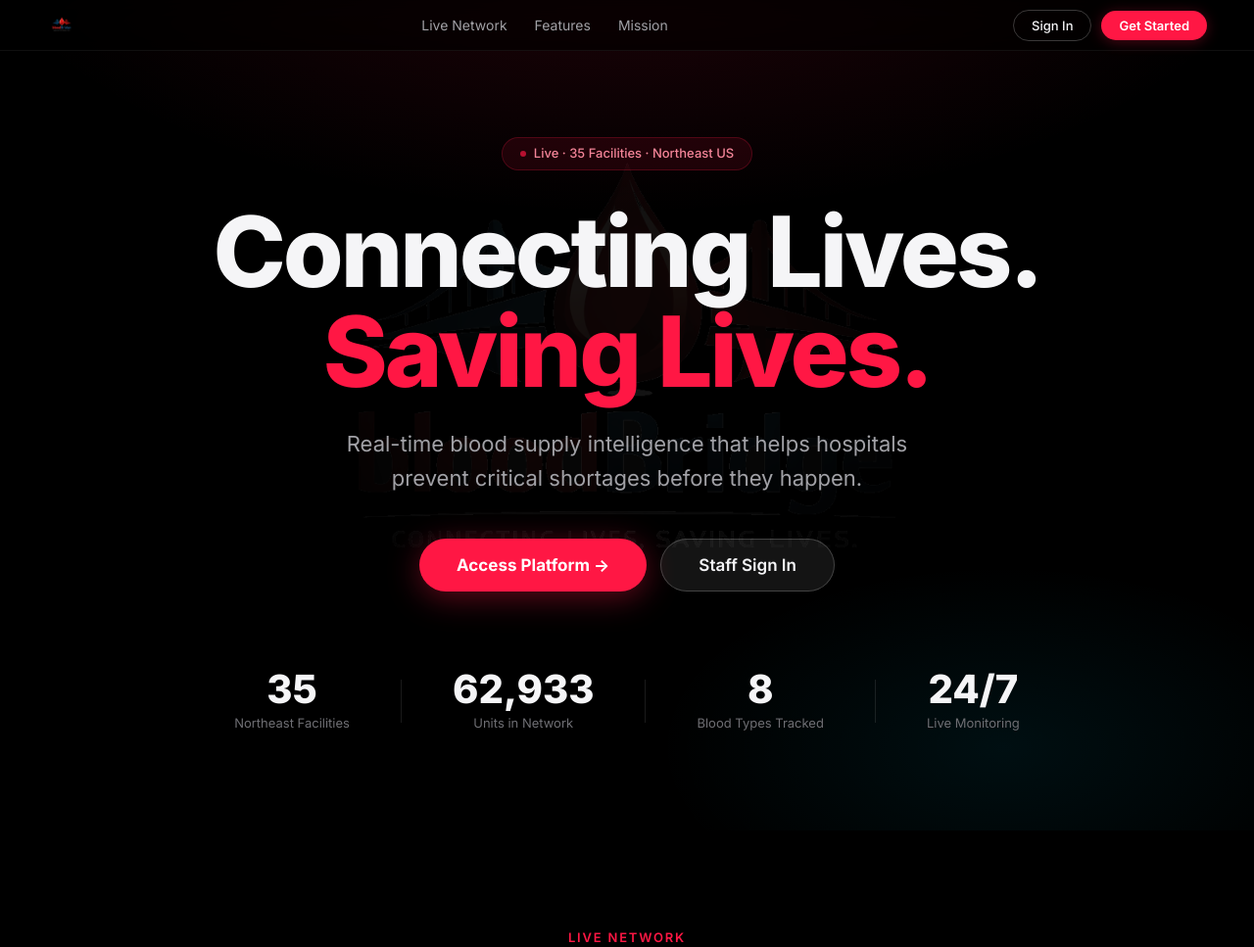
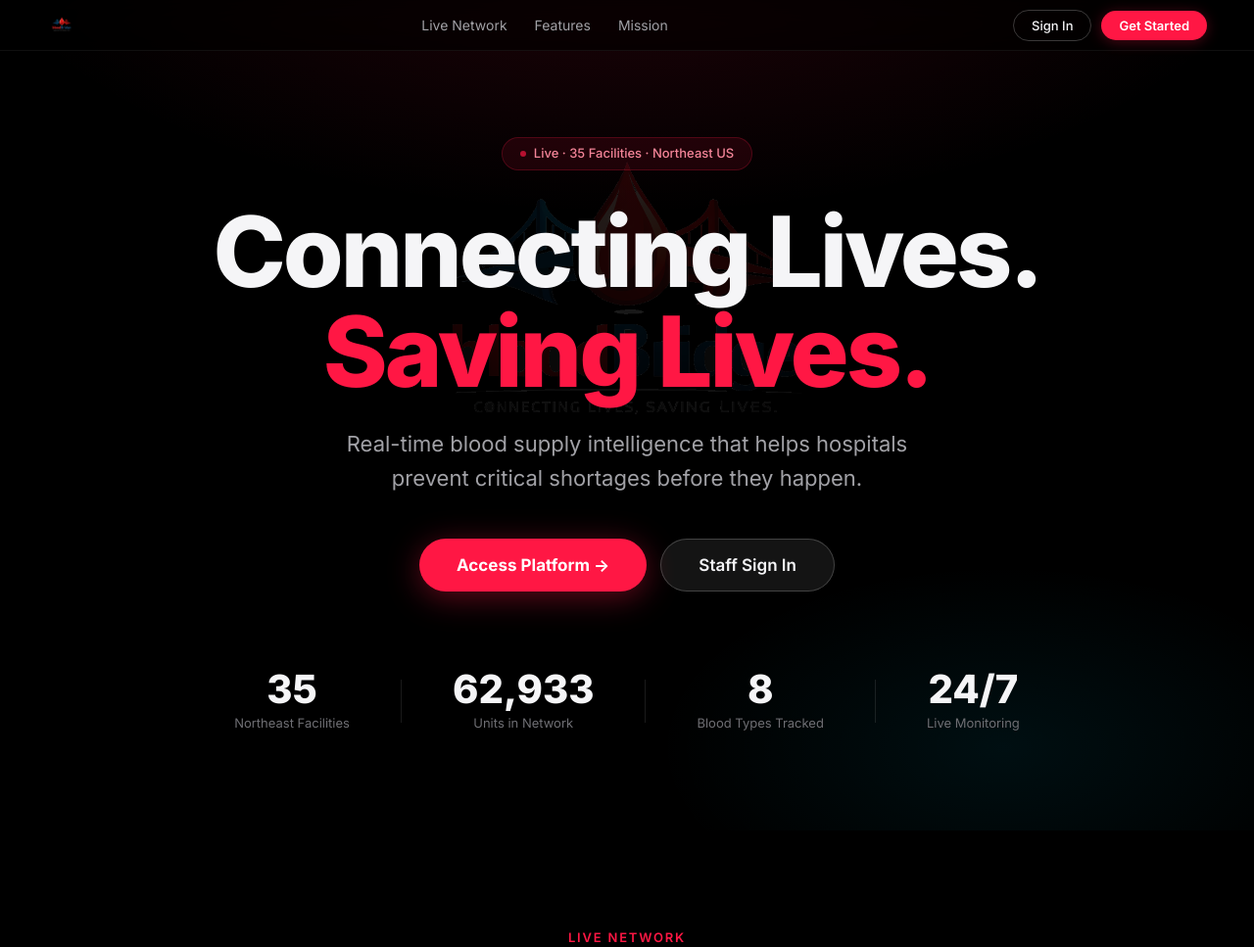
Before and after one commit to aashwikagupta/bloodBridge--GreyHacks26, a Flask app: template templates/home.html in a window 1280 px wide. Shown: the top 967 px of the page at 98% size. Run offline with Flask 3, Linux system fonts and the light colour scheme; the template is opened without the code that fills it, so the values that code supplies are empty; some libraries are stand-ins or nearby versions.

Commit message:
Position logo watermark behind hero title
Co-Authored-By: Claude Sonnet 4.6 <noreply@anthropic.com>

```diff
--- a/templates/home.html
+++ b/templates/home.html
@@ -63,13 +63,12 @@
         radial-gradient(ellipse 50% 40% at 80% 90%, rgba(0,212,255,0.07) 0%, transparent 55%);
     }
     .hero-watermark {
-      position: absolute; top: 50%; left: 50%; transform: translate(-50%, -52%);
-      width: 85%; max-width: 860px; opacity: 0.09;
-      pointer-events: none; user-select: none;
+      position: absolute; top: 38%; left: 50%; transform: translate(-50%, -50%);
+      width: 55%; max-width: 560px; opacity: 0.13;
+      pointer-events: none; user-select: none; z-index: 0;
       mix-blend-mode: screen;
-      filter: saturate(0.5) brightness(1.1);
-      -webkit-mask-image: radial-gradient(ellipse 65% 65% at 50% 50%, black 25%, transparent 72%);
-      mask-image: radial-gradient(ellipse 65% 65% at 50% 50%, black 25%, transparent 72%);
+      -webkit-mask-image: radial-gradient(ellipse 80% 80% at 50% 50%, black 30%, transparent 75%);
+      mask-image: radial-gradient(ellipse 80% 80% at 50% 50%, black 30%, transparent 75%);
     }
     .hero-badge {
       display: inline-flex; align-items: center; gap: 8px; position: relative;
@@ -263,7 +262,7 @@
   <div class="hero-glow"></div>
   <img src="/static/logo.png" class="hero-watermark" aria-hidden="true" />
 
-  <div class="hero-badge">
+  <div class="hero-badge" style="position:relative;z-index:1;">
     <span class="live-dot"></span>
     Live · 35 Facilities · Northeast US
   </div>
```
